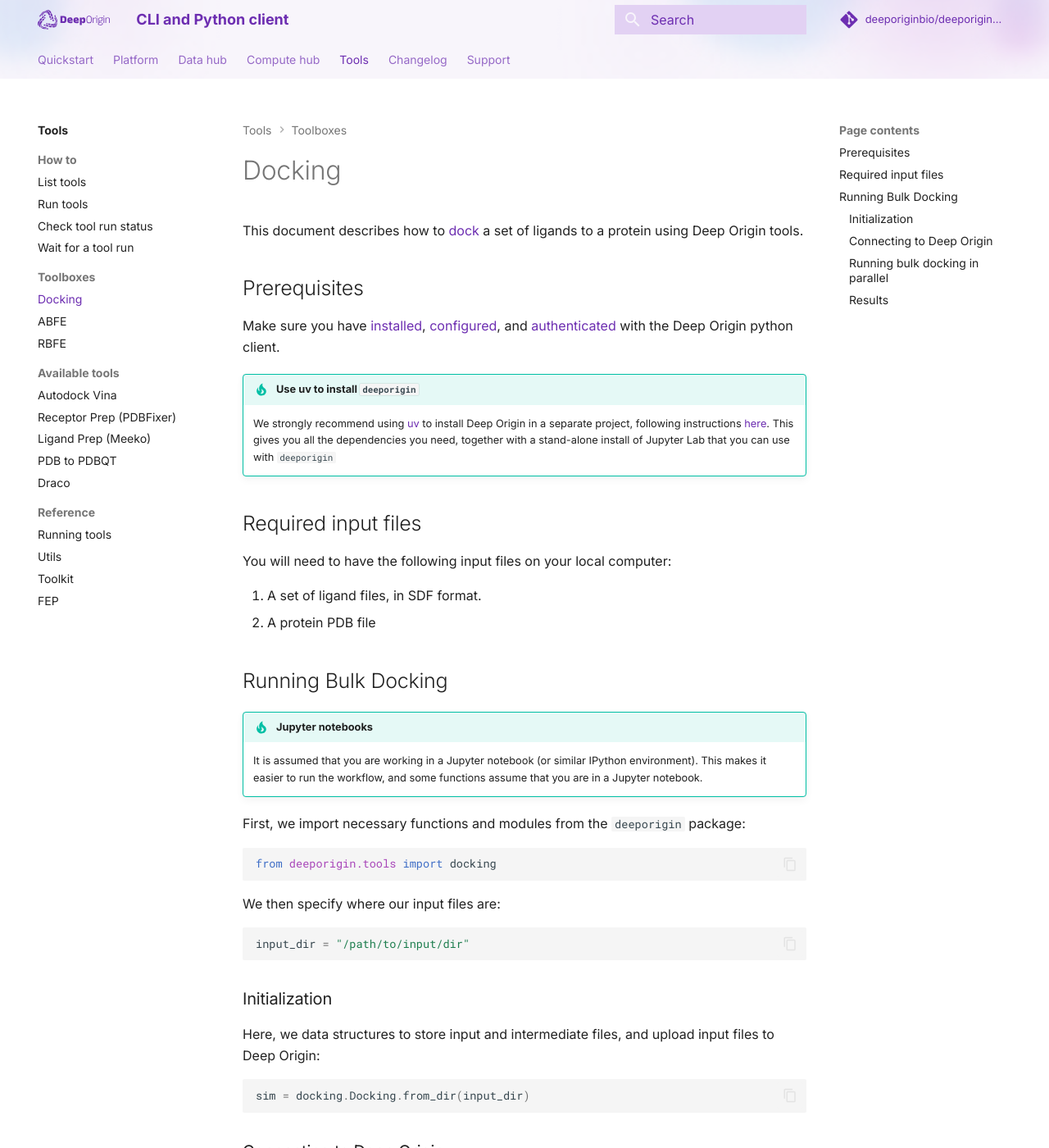
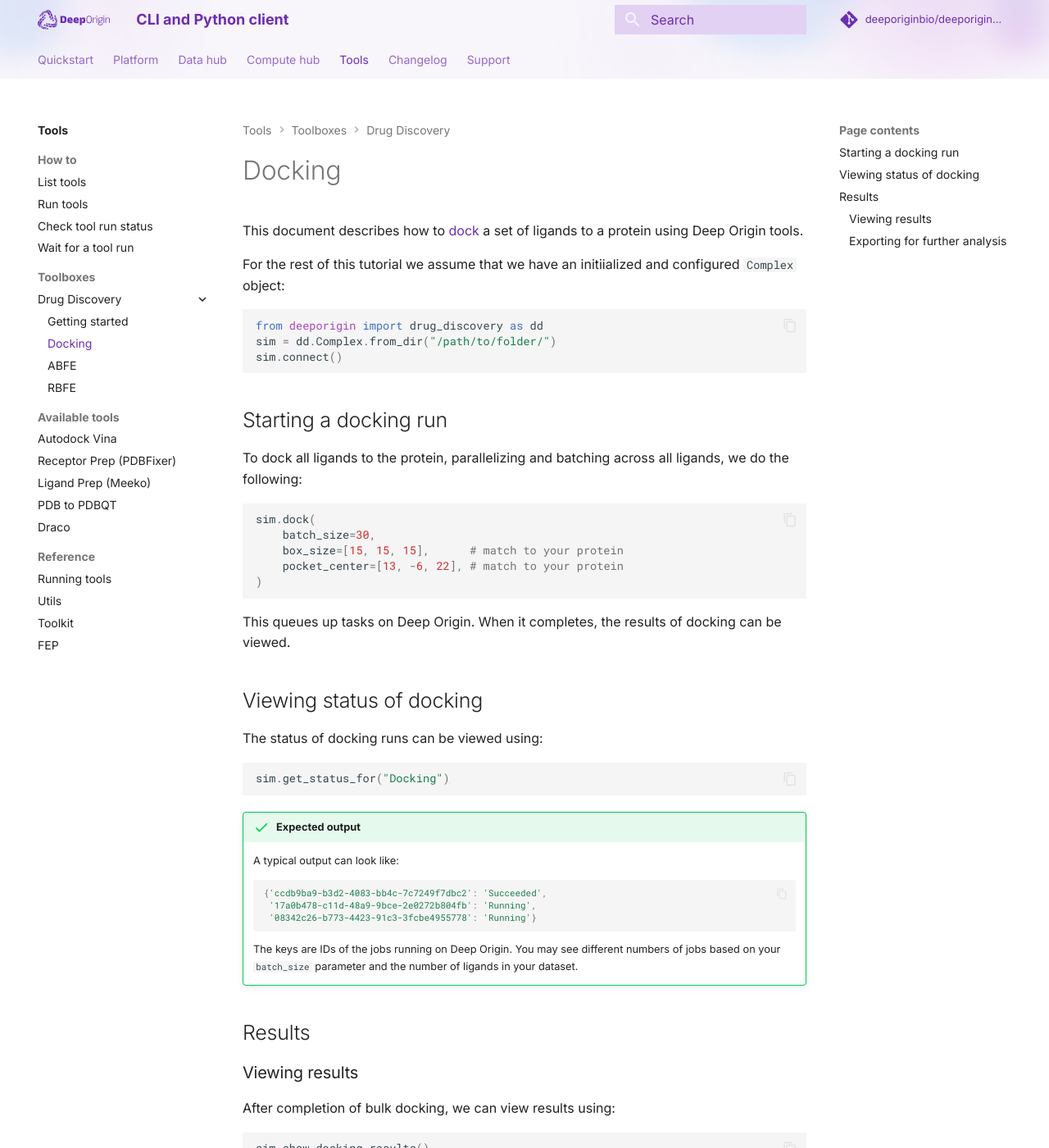
Before and after one commit to deeporiginbio/deeporigin-client, an MkDocs documentation site: the page built from docs/tools/how-to/docking.md, in a window 1280 px wide and 1400 px high. Shown: the whole window at 82% size. Built offline with MkDocs 1.6.1 and Material for MkDocs 9.7.7, drawn with Linux system fonts in a browser that asks for light colours; comment, search, counter and statistics services are not loaded; some of the changed text lies outside the part shown.

Commit message:
feat: docs for docking

````diff
--- a/docs/tools/how-to/docking.md
+++ b/docs/tools/how-to/docking.md
@@ -2,69 +2,20 @@
 
 This document describes how to [dock](https://en.wikipedia.org/wiki/Docking_(molecular)) a set of ligands to a protein  using Deep Origin tools.
 
-## Prerequisites
-
-Make sure you have [installed](../../install.md), [configured](../../configure.md), and [authenticated](../../how-to/auth.md) with the Deep Origin python client.
-
-!!! tip "Use uv to install `deeporigin`"
-    We strongly recommend using [uv](https://docs.astral.sh/uv/) to install Deep Origin in a separate project, following instructions [here](../../install.md#using-uv-to-set-up-deeporigin-on-your-computer). This gives you all the dependencies you need, together with a stand-alone install of Jupyter Lab that you can use with `deeporigin`
 
 
-
-
-## Required input files
-
-You will need to have the following input files on your local computer:
-
-1. A set of ligand files, in SDF format.
-2. A protein PDB file
-
-
-## Running Bulk Docking
-
-!!! tip "Jupyter notebooks"
-    It is assumed that you are working in a Jupyter notebook (or similar IPython environment). This makes it easier to run the workflow, and some functions assume that you are in a Jupyter notebook.
-
-First, we import necessary functions and modules from the `deeporigin` package:
+For the rest of this tutorial we assume that we have an initiialized and configured `Complex` object:
 
 ```python
-from deeporigin.tools import docking
-```
-
-We then specify where our input files are:
-
-```python
-input_dir = "/path/to/input/dir"
-```
-
-### Initialization
-
-Here, we data structures to store input and intermediate files, and upload input files to Deep Origin:
-
-```python
-sim = docking.Docking.from_dir(input_dir)
-```
-
-
-### Connecting to Deep Origin
-
-We can connect the instance we created to Deep Origin using
-
-```python
+from deeporigin import drug_discovery as dd
+sim = dd.Complex.from_dir("/path/to/folder/")
 sim.connect()
 ```
 
 
-This function creates necessary databases on Deep Origin, uploads ligand and protein files if needed, and updates the status of runs on Deep Origin.
+## Starting a docking run
 
-
-
-
-
-### Running bulk docking in parallel
-
-To dock all ligands to the protein in bulk, parallelizing and batching across all ligands, we do the following:
-
+To dock all ligands to the protein, parallelizing and batching across all ligands, we do the following:
 
 
 ```python
@@ -77,22 +28,45 @@
 
 This queues up tasks on Deep Origin. When it completes, the results of docking can be viewed.
 
+## Viewing status of docking
+
+The status of docking runs can be viewed using:
+
+```python
+sim.get_status_for("Docking")
+```
+
+!!! success "Expected output"
+
+    A typical output can look like:
 
 
-### Results
+    ```python
+    {'ccdb9ba9-b3d2-4083-bb4c-7c7249f7dbc2': 'Succeeded',
+     '17a0b478-c11d-48a9-9bce-2e0272b804fb': 'Running',
+     '08342c26-b773-4423-91c3-3fcbe4955778': 'Running'}
+    ```
+
+    The keys are IDs of the jobs running on Deep Origin. You may see different numbers of jobs based on your `batch_size` parameter and the number of ligands in your dataset.
+
+## Results
+
+### Viewing results
 
 After completion of bulk docking, we can view results using:
 
 ```python
-sim.show_results()
+sim.show_docking_results()
 ```
 
 This shows a table similar to:
 
 ![Docking results](../../images/tools/docking-results.png)
 
+### Exporting for further analysis
+
 To obtain the raw dataframe for further analysis, use:
 
 ```python
-df = sim.get_results()
+df = sim.get_docking_results()
 ```
--- a/mkdocs.yaml
+++ b/mkdocs.yaml
@@ -79,9 +79,11 @@
     - Check tool run status: tools/how-to/check-status.md
     - Wait for a tool run: tools/how-to/wait-for-run.md
   - Toolboxes:
-    - Docking: tools/how-to/docking.md
-    - ABFE: tools/how-to/abfe.md
-    - RBFE: tools/how-to/rbfe.md
+    - Drug Discovery:
+      - Getting started: tools/how-to/drug-discovery.md
+      - Docking: tools/how-to/docking.md
+      - ABFE: tools/how-to/abfe.md
+      - RBFE: tools/how-to/rbfe.md
   - Available tools:
     - Autodock Vina: tools/vina.md
     - Receptor Prep (PDBFixer): tools/pdbfixer.md
--- /dev/null
+++ b/untitled.yaml
@@ -0,0 +1 @@
+- Getting started: tools/how-to/drug-discovery.md
````
Also changed, not shown: docs/tools/how-to/drug-discovery.md (added, +103 -0 lines), docs/images/tools/abfe-ligands-id.png (deleted), docs/images/tools/abfe-ligands.png (deleted), docs/images/tools/ligands-id.png (added), docs/images/tools/ligands.png (added), 11 other files.
